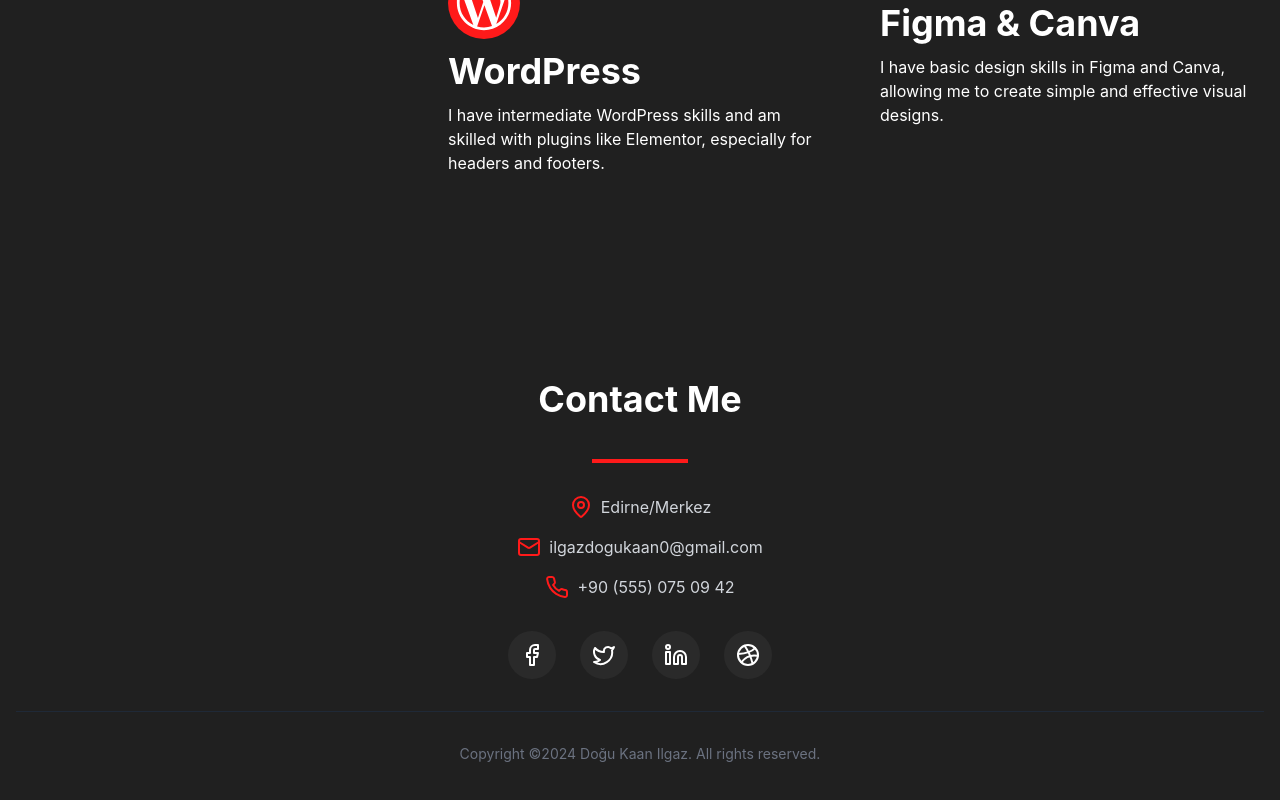
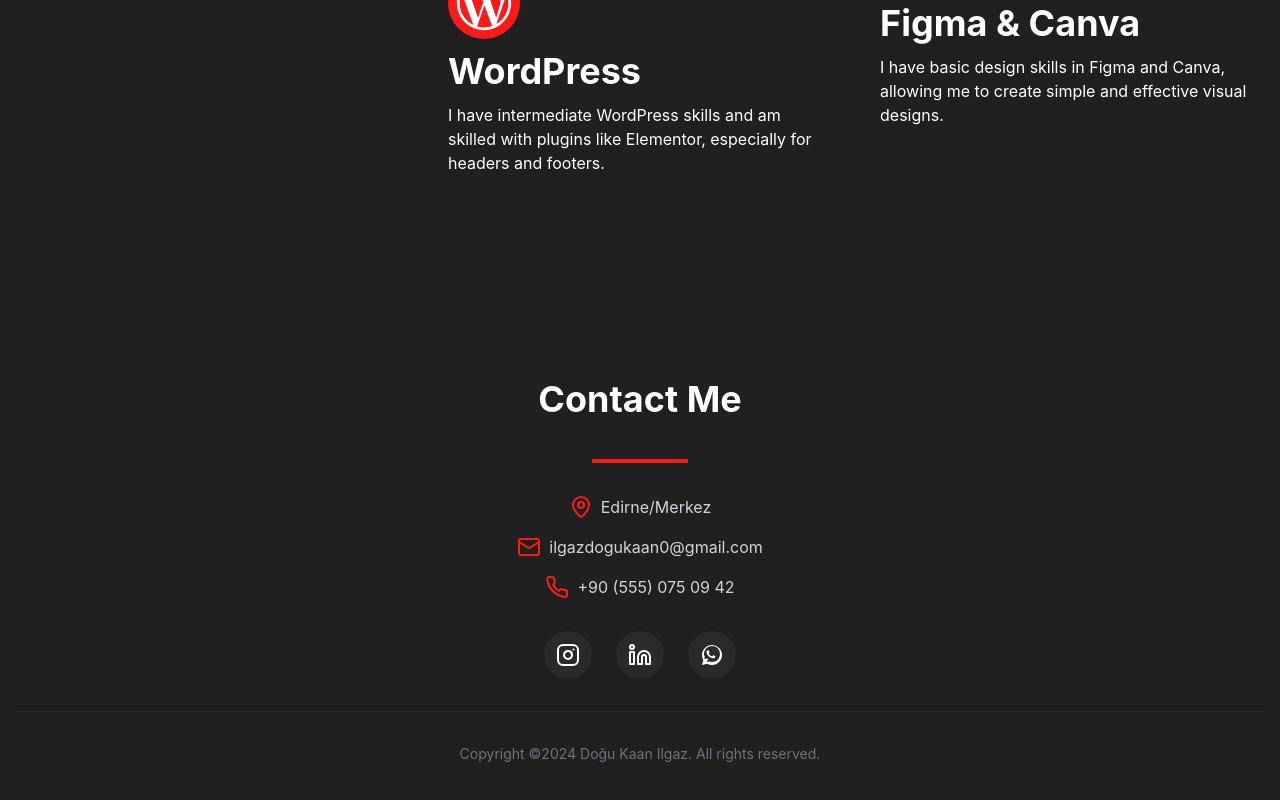
Before and after one commit to doukaan/CV, a React (Create React App) app: page / in a window 1280 px wide. Shown: the part 1358-2158 px from the top of the page. Built offline with nearby package versions, Linux system fonts and the light colour scheme.

Commit message:
NEW SİTE!

```diff
--- a/src/Components/Footer.js
+++ b/src/Components/Footer.js
@@ -1,5 +1,5 @@
 import React from 'react';
-import { Facebook, Twitter, Linkedin, Dribbble, Mail, Phone, MapPin } from 'lucide-react';
+import { Mail, Phone, MapPin, Linkedin, Instagram } from 'lucide-react';
 
 export default function Footer() {
     return (
@@ -32,17 +32,31 @@ export default function Footer() {
 
                     {/* Social Media Links */}
                     <div className="flex space-x-6 mt-8">
-                        <a href="#" className="bg-[#2A2A2A] p-3 rounded-full hover:bg-[#FF1A1A] transition-colors">
-                            <Facebook className="w-6 h-6" />
+                        <a href="https://www.instagram.com/dou.kaan/"
+                           target="_blank"
+                           rel="noopener noreferrer"
+                           className="bg-[#2A2A2A] p-3 rounded-full hover:bg-[#FF1A1A] transition-colors">
+                            <Instagram className="w-6 h-6" />
                         </a>
-                        <a href="#" className="bg-[#2A2A2A] p-3 rounded-full hover:bg-[#FF1A1A] transition-colors">
-                            <Twitter className="w-6 h-6" />
-                        </a>
-                        <a href="#" className="bg-[#2A2A2A] p-3 rounded-full hover:bg-[#FF1A1A] transition-colors">
+                        <a href="https://www.linkedin.com/in/do%C4%9Fu-kaan-ilgaz-423568251/"
+                           target="_blank"
+                           rel="noopener noreferrer"
+                           className="bg-[#2A2A2A] p-3 rounded-full hover:bg-[#FF1A1A] transition-colors">
                             <Linkedin className="w-6 h-6" />
                         </a>
-                        <a href="#" className="bg-[#2A2A2A] p-3 rounded-full hover:bg-[#FF1A1A] transition-colors">
-                            <Dribbble className="w-6 h-6" />
+                        <a href="https://wa.me/905550750942"
+                           target="_blank"
+                           rel="noopener noreferrer"
+                           className="bg-[#2A2A2A] p-3 rounded-full hover:bg-[#FF1A1A] transition-colors">
+                            <svg
+                                xmlns="http://www.w3.org/2000/svg"
+                                viewBox="0 0 24 24"
+                                fill="currentColor"
+                                className="w-6 h-6"
+                            >
+                                <path d="M12.012 2c-5.506 0-9.989 4.478-9.99 9.984a9.964 9.964 0 001.333 4.993L2 22l5.233-1.237a9.994 9.994 0 004.779 1.217h.004c5.505 0 9.988-4.478 9.988-9.984 0-2.669-1.037-5.176-2.922-7.062A9.935 9.935 0 0012.012 2zm-3.498 14.103l-2.066-.548-2.183.516.551-2.037C4.28 13.1 3.99 12.06 3.99 11c0-4.415 3.592-8.006 8.007-8.006 2.139 0 4.15.833 5.66 2.344a7.935 7.935 0 012.343 5.661c0 4.415-3.592 8.007-8.007 8.007-.945 0-1.867-.166-2.739-.493l-2.74.59z"/>
+                                <path d="M8.693 7.434c-.162-.283-.334-.289-.488-.293-.126-.003-.271-.003-.416-.003a.8.8 0 00-.582.273c-.2.218-.763.745-.763 1.817s.781 2.108.89 2.253c.11.145 1.52 2.424 3.75 3.301 1.858.729 2.235.584 2.64.547.404-.036 1.307-.534 1.489-1.051.183-.516.183-.958.128-1.051-.055-.091-.201-.145-.418-.254-.218-.109-1.289-.636-1.488-.709-.2-.072-.346-.109-.491.11-.146.217-.563.707-.69.852-.128.145-.255.163-.473.054-.218-.109-.919-.338-1.751-1.079-.647-.577-1.083-1.289-1.21-1.507-.126-.218-.013-.335.096-.444.097-.098.218-.254.327-.38.11-.128.146-.218.218-.364.073-.145.037-.273-.018-.38-.055-.109-.487-1.194-.678-1.636z"/>
+                            </svg>
                         </a>
                     </div>
 
```
